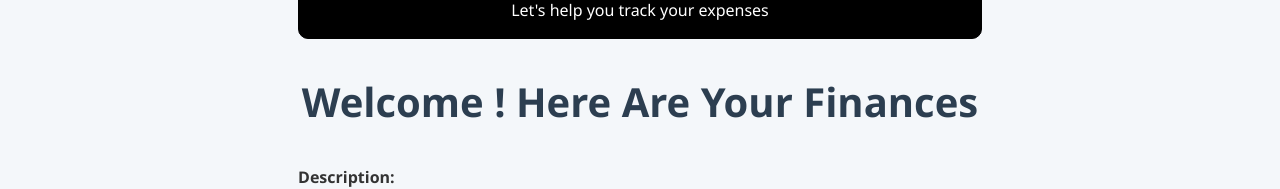
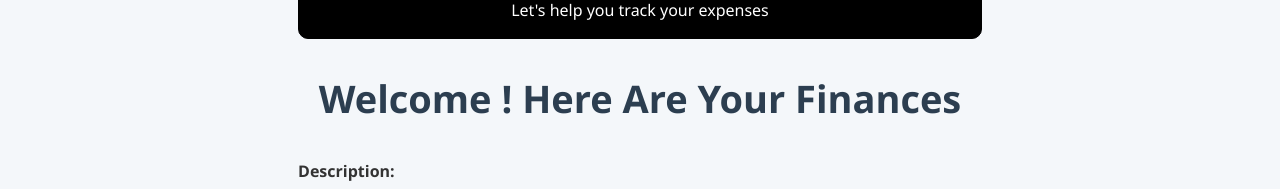
Before and after one commit to Nebenmor/FinTrack, a React (Vite) app in the folder client/: page / in a window 1280 px wide. Shown: the part 208-397 px from the top of the page. Built offline with nearby package versions, Linux system fonts and the light colour scheme; no server answers.

Commit message:
implement update on greeting message

```diff
--- a/client/src/App.css
+++ b/client/src/App.css
@@ -85,7 +85,7 @@ html {
 }
 
 .greeting {
-  font-size: 40px;
+  font-size: 38px;
 }
 
 /* Additional styles to ensure text and elements are vertically aligned properly */
```
